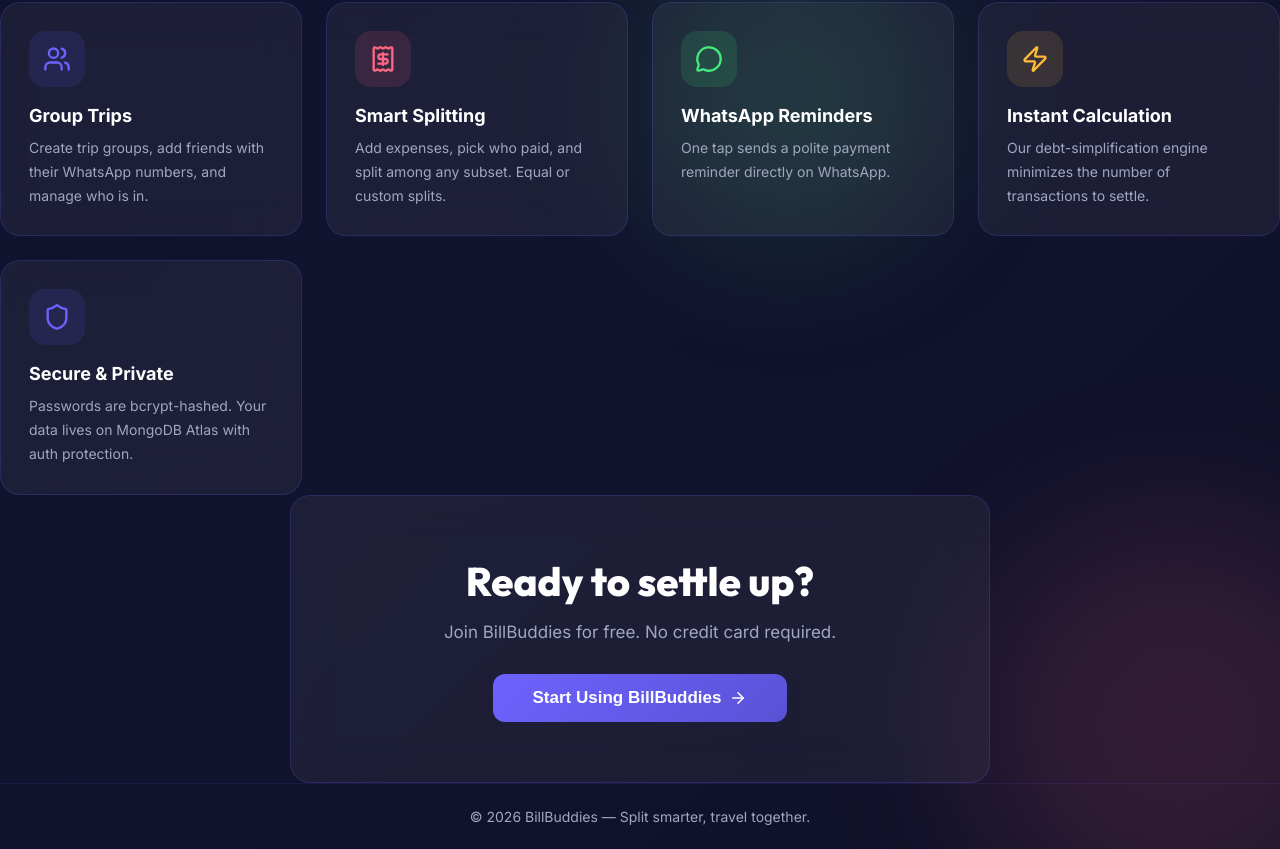
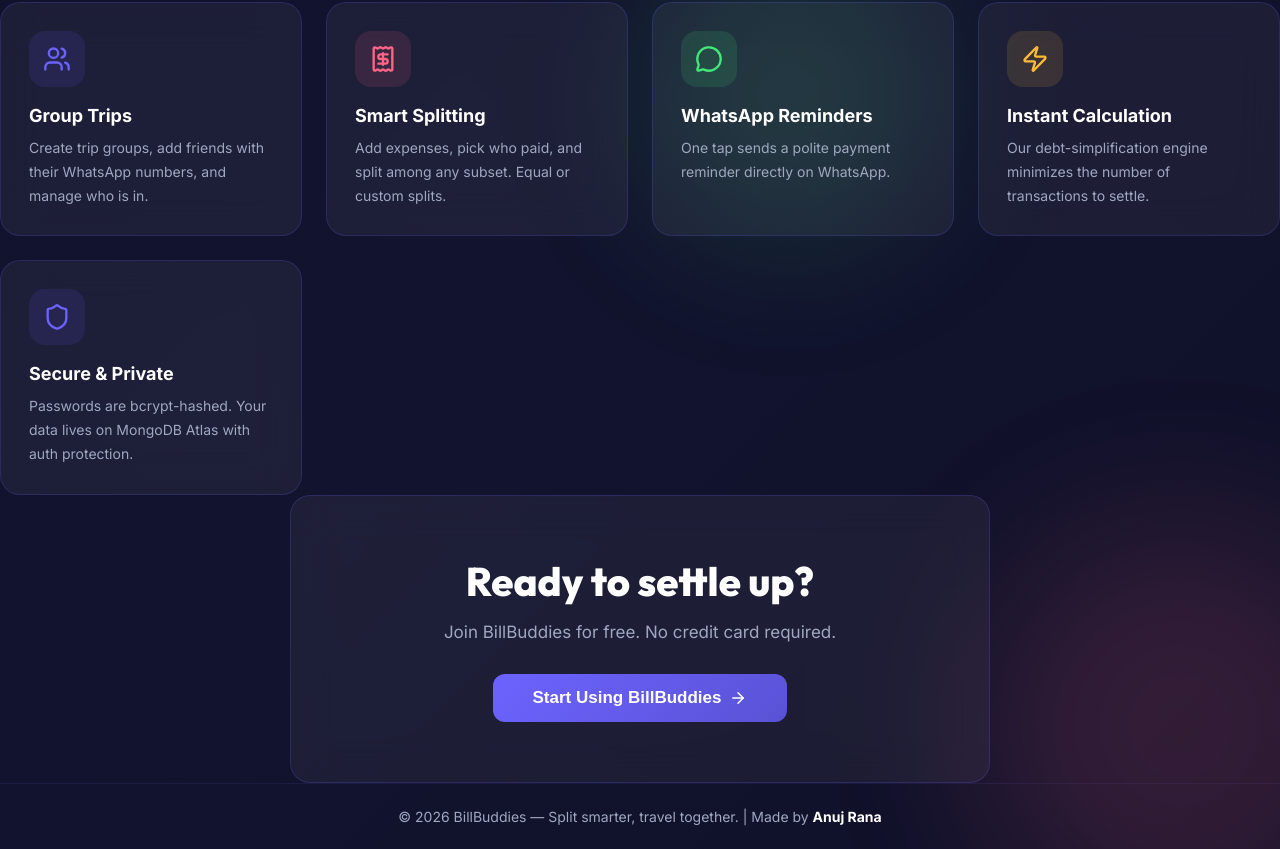
Before and after one commit to rana199anuj/BillBuddies, a Next.js app: page / in a window 1280 px wide. Shown: the part 657-1506 px from the top of the page. Built offline with nearby package versions, Linux system fonts and the light colour scheme.

Commit message:
add name to footer

```diff
--- a/app/dashboard/page.tsx
+++ b/app/dashboard/page.tsx
@@ -67,10 +67,9 @@
             </div>
             <div>
               <div style={{ fontWeight: 600, fontSize: 14, color: 'white' }}>{session?.user?.name}</div>
-              <div style={{ fontSize: 12, color: 'var(--text-secondary)' }}>{session?.user?.email}</div>
             </div>
           </div>
-          <button onClick={() => signOut({ callbackUrl: '/login' })} style={{ background: 'rgba(255,255,255,0.05)', border: '1px solid rgba(255,255,255,0.1)', borderRadius: 10, padding: '8px 12px', color: 'var(--text-secondary)', cursor: 'pointer', display: 'flex', alignItems: 'center', gap: 6, fontSize: 13 }}>
+          <button onClick={() => signOut({ callbackUrl: '/' })} style={{ background: 'rgba(255,255,255,0.05)', border: '1px solid rgba(255,255,255,0.1)', borderRadius: 10, padding: '8px 12px', color: 'var(--text-secondary)', cursor: 'pointer', display: 'flex', alignItems: 'center', gap: 6, fontSize: 13 }}>
             <LogOut size={14} /> Logout
           </button>
         </div>
--- a/app/page.tsx
+++ b/app/page.tsx
@@ -203,7 +203,7 @@
 
       {/* Footer */}
       <footer style={{ borderTop: '1px solid rgba(108,99,255,0.1)', padding: '24px', textAlign: 'center', color: 'var(--text-secondary)', fontSize: 14 }}>
-        © {new Date().getFullYear()} BillBuddies — Split smarter, travel together.
+        © {new Date().getFullYear()} BillBuddies — Split smarter, travel together. | Made by <strong style={{ color: 'white' }}>Anuj Rana</strong>
       </footer>
     </div>
   );
```
